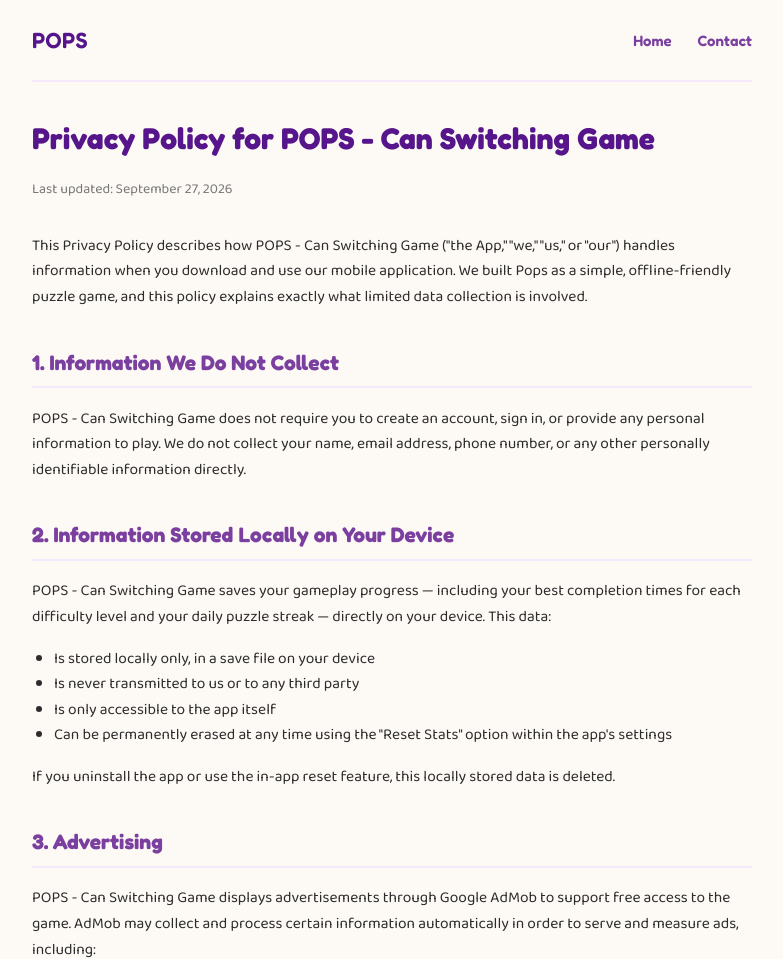
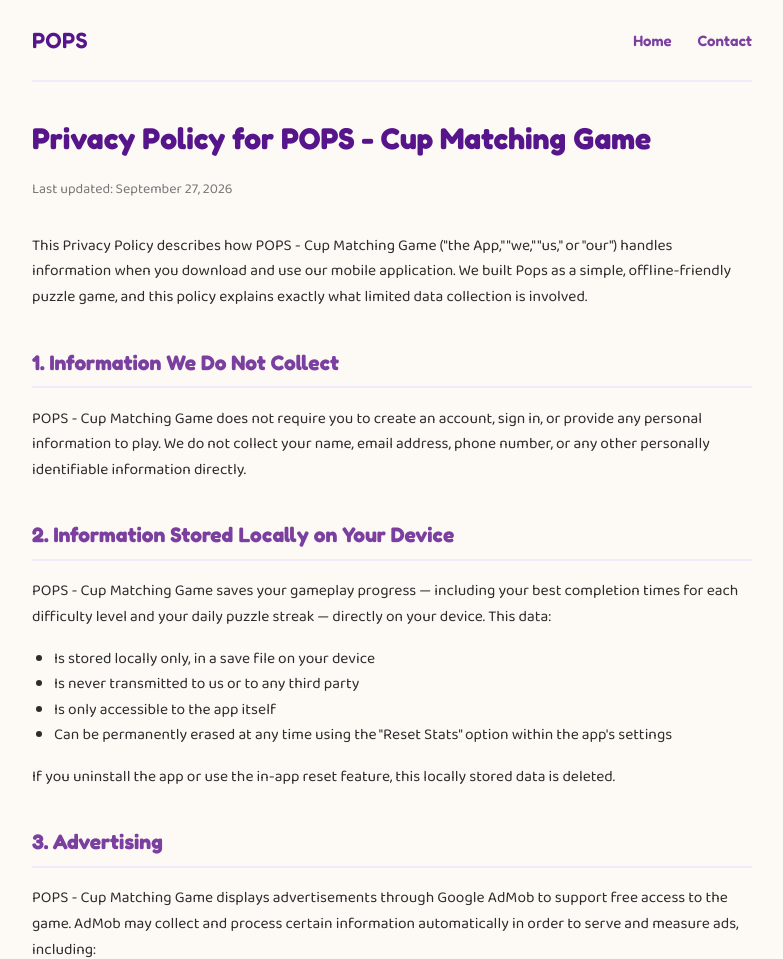
Before and after one commit to limelightstudios/limelightstudios.github.io, a plain HTML site: page privacy-policy.html in a window 1280 px wide. Shown: the top 959 px of the page, without its empty margins (248-1031 px from the left). Drawn offline with Linux system fonts and the light colour scheme.

Commit message:
Update privacy policy for Cup Matching Game

```diff
--- a/privacy-policy.html
+++ b/privacy-policy.html
@@ -3,7 +3,7 @@
 <head>
 <meta charset="UTF-8">
 <meta name="viewport" content="width=device-width, initial-scale=1.0">
-<title>Privacy Policy - POPS - Can Switching Game</title>
+<title>Privacy Policy - POPS - Cup Matching Game</title>
 <link rel="preconnect" href="https://fonts.googleapis.com">
 <link rel="preconnect" href="https://fonts.gstatic.com" crossorigin>
 <link href="https://fonts.googleapis.com/css2?family=Baloo+2:wght@400;500;600;700&family=Fredoka:wght@600;700&display=swap" rel="stylesheet">
@@ -106,16 +106,16 @@
   </div>
 </nav>
 
-<h1>Privacy Policy for POPS - Can Switching Game</h1>
+<h1>Privacy Policy for POPS - Cup Matching Game</h1>
 <p class="updated">Last updated: September 27, 2026</p>
 
-<p>This Privacy Policy describes how POPS - Can Switching Game ("the App," "we," "us," or "our") handles information when you download and use our mobile application. We built Pops as a simple, offline-friendly puzzle game, and this policy explains exactly what limited data collection is involved.</p>
+<p>This Privacy Policy describes how POPS - Cup Matching Game ("the App," "we," "us," or "our") handles information when you download and use our mobile application. We built Pops as a simple, offline-friendly puzzle game, and this policy explains exactly what limited data collection is involved.</p>
 
 <h2>1. Information We Do Not Collect</h2>
-<p>POPS - Can Switching Game does not require you to create an account, sign in, or provide any personal information to play. We do not collect your name, email address, phone number, or any other personally identifiable information directly.</p>
+<p>POPS - Cup Matching Game does not require you to create an account, sign in, or provide any personal information to play. We do not collect your name, email address, phone number, or any other personally identifiable information directly.</p>
 
 <h2>2. Information Stored Locally on Your Device</h2>
-<p>POPS - Can Switching Game saves your gameplay progress — including your best completion times for each difficulty level and your daily puzzle streak — directly on your device. This data:</p>
+<p>POPS - Cup Matching Game saves your gameplay progress — including your best completion times for each difficulty level and your daily puzzle streak — directly on your device. This data:</p>
 <ul>
   <li>Is stored locally only, in a save file on your device</li>
   <li>Is never transmitted to us or to any third party</li>
@@ -125,7 +125,7 @@
 <p>If you uninstall the app or use the in-app reset feature, this locally stored data is deleted.</p>
 
 <h2>3. Advertising</h2>
-<p>POPS - Can Switching Game displays advertisements through Google AdMob to support free access to the game. AdMob may collect and process certain information automatically in order to serve and measure ads, including:</p>
+<p>POPS - Cup Matching Game displays advertisements through Google AdMob to support free access to the game. AdMob may collect and process certain information automatically in order to serve and measure ads, including:</p>
 <ul>
   <li>Device identifiers (such as advertising ID)</li>
   <li>Approximate location (derived from IP address)</li>
@@ -143,16 +143,16 @@
 </div>
 
 <h2>5. Children's Privacy</h2>
-<p>POPS - Can Switching Game is not directed at children under 13, and we do not knowingly collect personal information from children. If we become aware that a child has provided us with personal information, we will take steps to delete such information.</p>
+<p>POPS - Cup Matching Game is not directed at children under 13, and we do not knowingly collect personal information from children. If we become aware that a child has provided us with personal information, we will take steps to delete such information.</p>
 
 <h2>6. Third-Party Services</h2>
-<p>POPS - Can Switching Game uses the following third-party services:</p>
+<p>POPS - Cup Matching Game uses the following third-party services:</p>
 <ul>
   <li><strong>Google AdMob</strong> — for displaying advertisements. See Google's Privacy Policy: <a href="https://policies.google.com/privacy" target="_blank">https://policies.google.com/privacy</a></li>
 </ul>
 
 <h2>7. Data Security</h2>
-<p>Since POPS - Can Switching Game does not collect or transmit personal data beyond what is described above, there is no personal data held by us that requires server-side security measures. Locally stored game data remains on your device under your device's own security protections.</p>
+<p>Since POPS - Cup Matching Game does not collect or transmit personal data beyond what is described above, there is no personal data held by us that requires server-side security measures. Locally stored game data remains on your device under your device's own security protections.</p>
 
 <h2>8. Changes to This Privacy Policy</h2>
 <p>We may update this Privacy Policy from time to time. Changes will be posted on this page with an updated "Last updated" date. Continued use of the app after changes are posted constitutes acceptance of the revised policy.</p>
```
